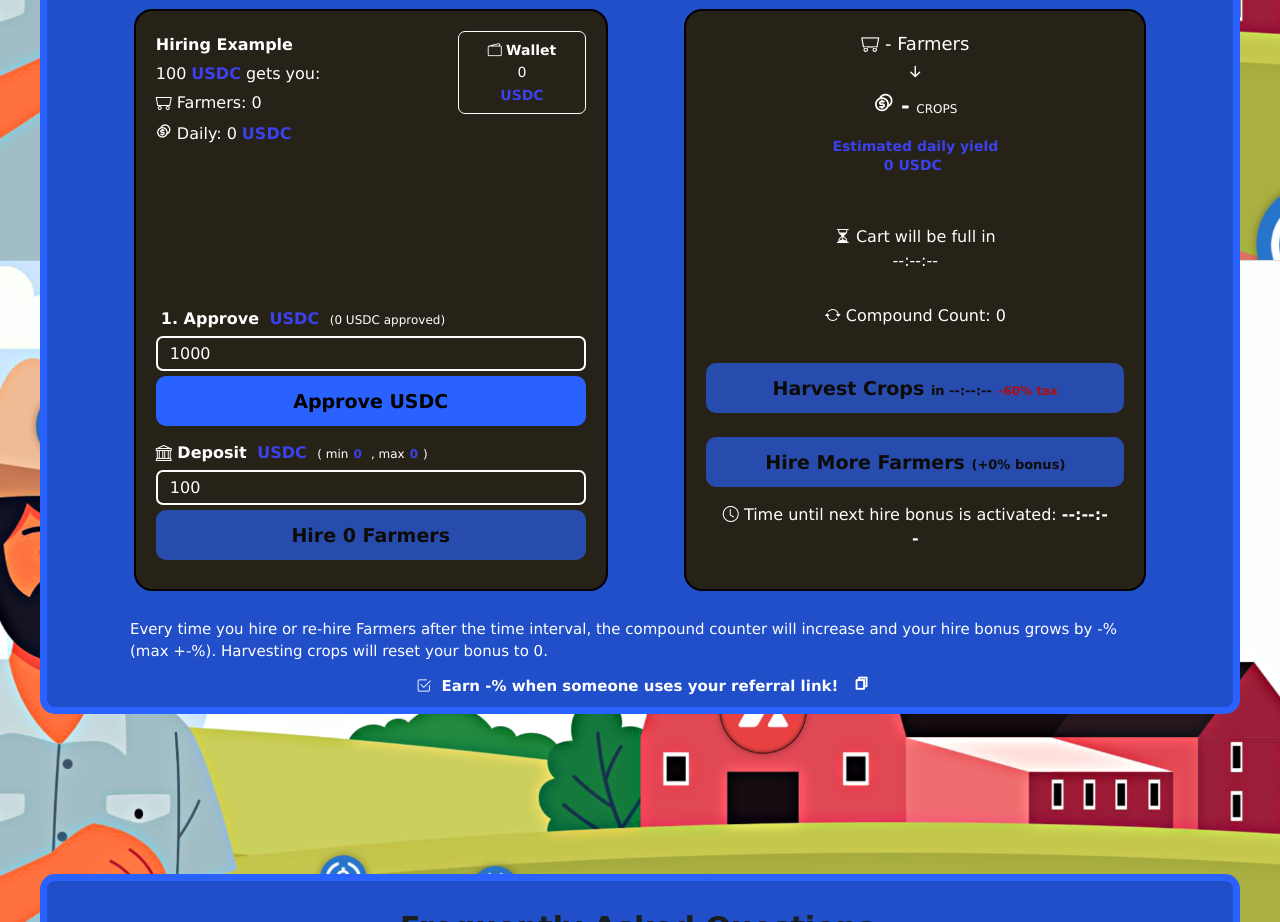
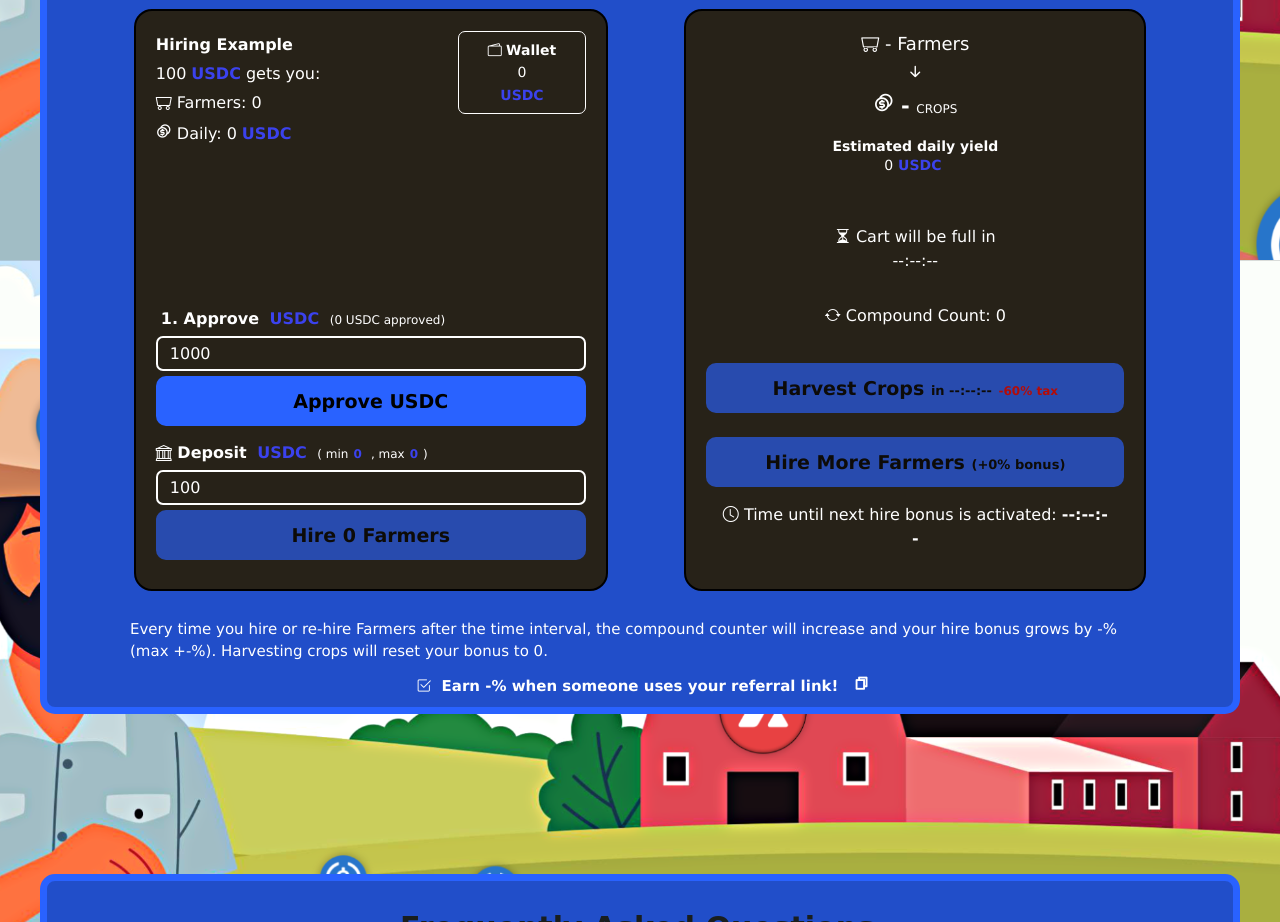
Before and after one commit to tradskie/1-USDC-Crops-Miner, a plain HTML site: page index.html in a window 1280 px wide. Shown: the part 1340-2262 px from the top of the page. Drawn offline with nearby package versions, Linux system fonts and the light colour scheme; a script that the page names is missing.

Commit message:
Update index.html

```diff
--- a/index.html
+++ b/index.html
@@ -384,7 +384,7 @@
                     <strong id="mined">-</strong>
                     <span><strong class="usd">CROPS</strong></span>
                   </div>
-                  <div class="usdc" style="font-size: 14px; padding: 15px 0 25px 0">
+                  <div class="usd" style="font-size: 14px; padding: 15px 0 25px 0">
                     <strong>Estimated daily yield</strong>
                     <div>
                       <span id="eggs-per-day">0</span><strong class="usdc">USDC</strong>
```
